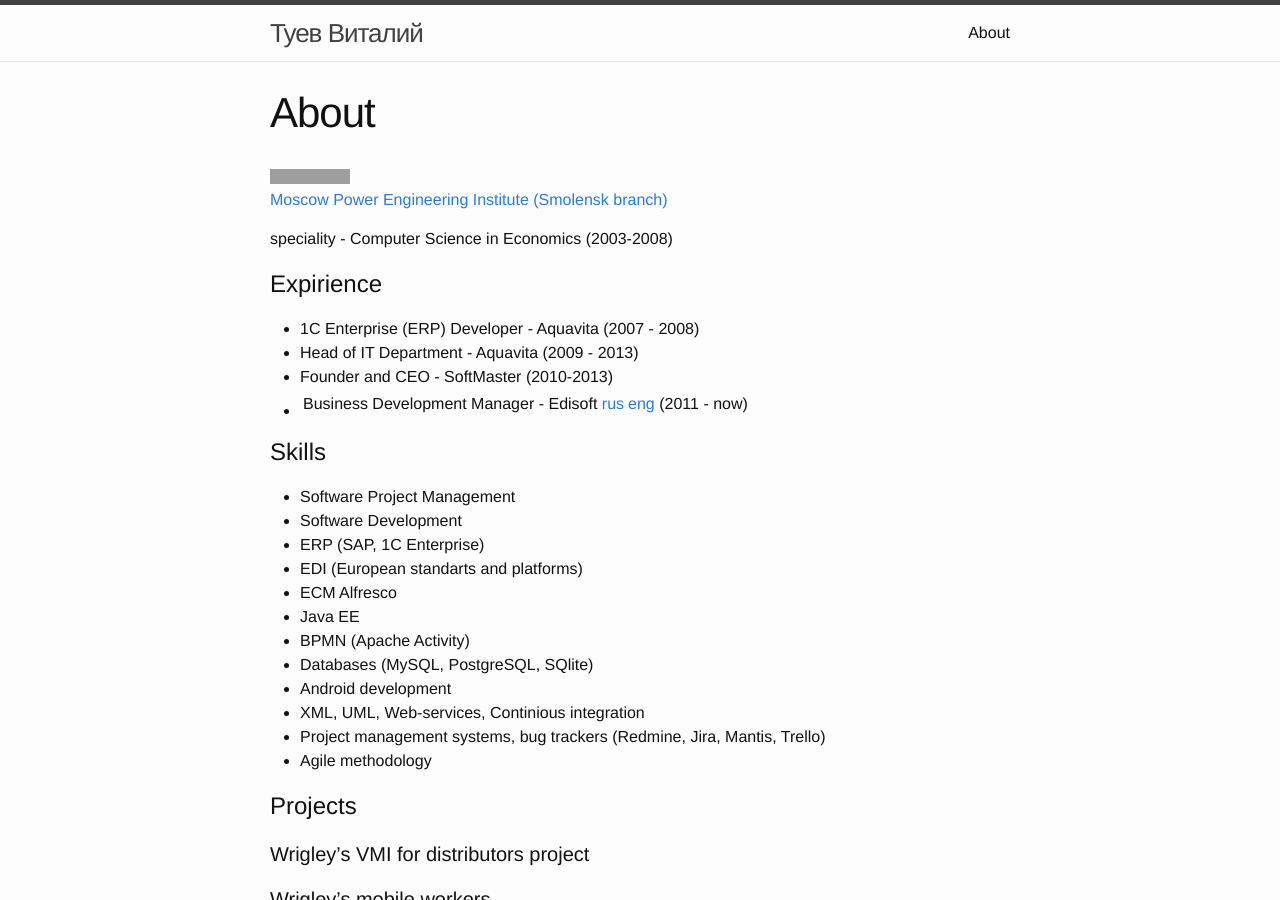
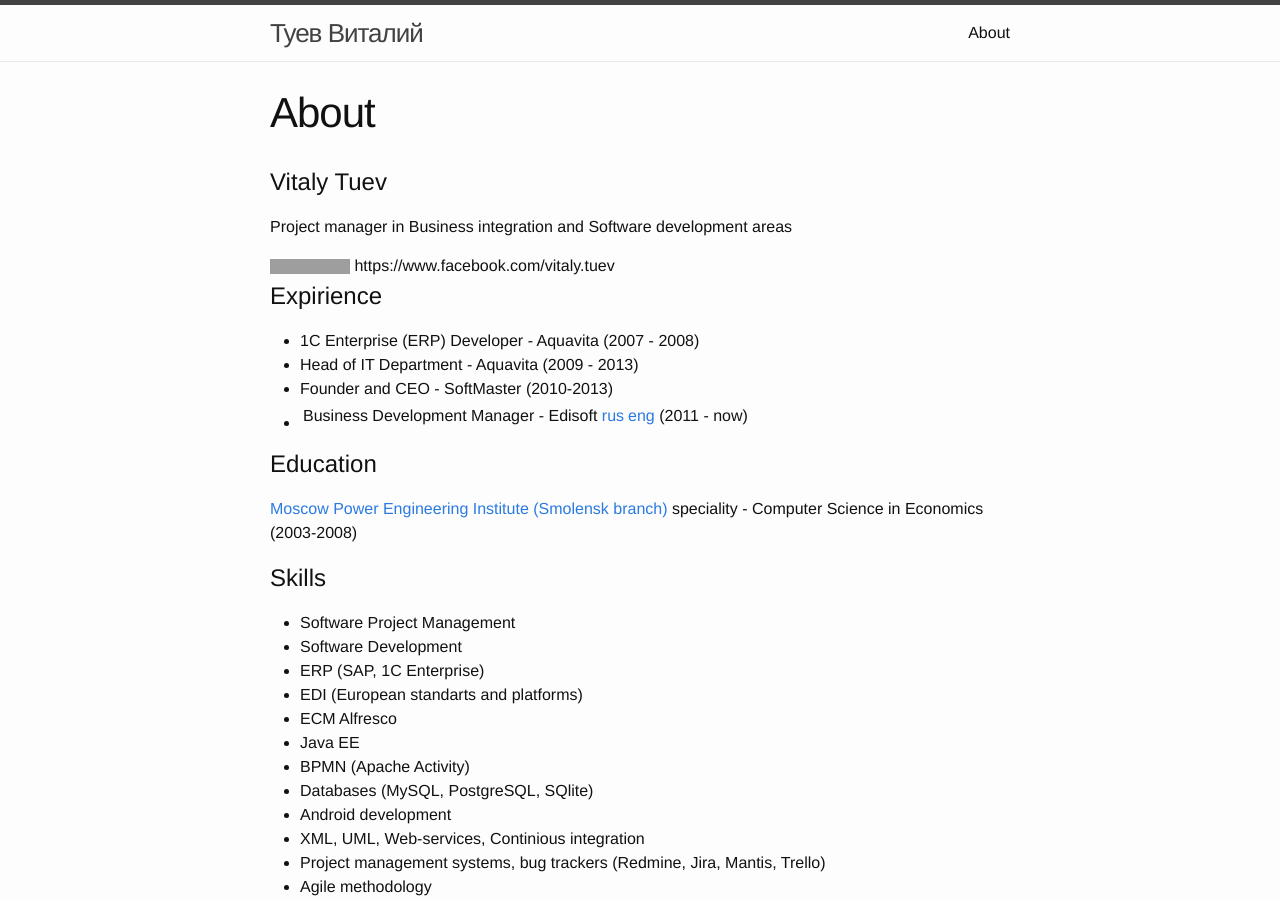
Before and after one commit to vetal232/vetal232.github.io, a Jekyll site: the page built from about.md, in a window 1280 px wide and 900 px high. Built offline with Jekyll 4.4.1, drawn with Linux system fonts in a browser that asks for light colours; grey boxes are pictures that could not be loaded.

Commit message:
Update about.md

```diff
--- a/about.md
+++ b/about.md
@@ -3,6 +3,11 @@
 title: About
 permalink: /about/
 ---
+
+# Vitaly Tuev
+
+Project manager in Business integration and Software development areas
+
 
 <div>
 <a href="http://ru.linkedin.com/in/tuevv">
@@ -22,6 +27,11 @@
 - Head of IT Department - Aquavita (2009 - 2013)
 - Founder and CEO - SoftMaster (2010-2013)
 - Business Development Manager - Edisoft [rus](http://ediweb.ru/) | [eng](http://edisoft.ee/eng/) (2011 - now)
+
+# Education
+
+ [Moscow Power Engineering Institute (Smolensk branch)](http://mpei.ru/lang/en/Pages/default.aspx)
+speciality - Computer Science in Economics (2003-2008)
 
 # Skills
 
```
Also changed, not shown: other parts of about.md (+2 -2 lines).
